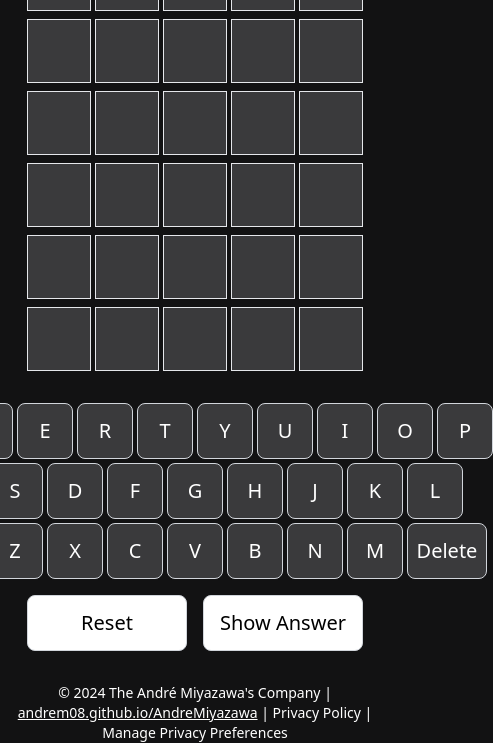
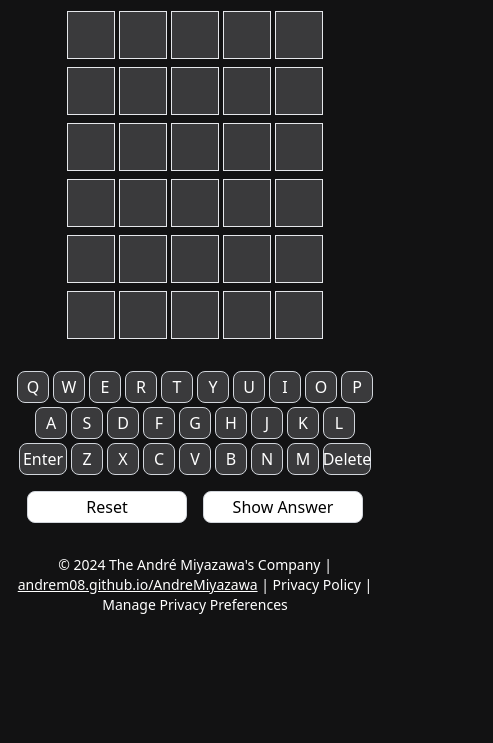
Before and after one commit to andrem08/WordsEng, a website: page src/index.html in a window 390 px wide. Shown: the part 141-884 px from the top of the page, 493 px wide, since content can reach past the window. After the commit the page ends 844 px from the top, so only its background shows below. Drawn offline with nearby package versions, Linux system fonts and the light colour scheme.

Commit message:
Updating to mobile

```diff
--- a/src/index.html
+++ b/src/index.html
@@ -8,6 +8,34 @@
     <style>
         .key:hover {
             transform: scale(1.1);
+        }
+
+        /* Media query for mobile devices */
+        @media (max-width: 640px) {
+            .w-16 {
+                width: 3rem; /* Adjust width for mobile */
+            }
+            .h-16 {
+                height: 3rem; /* Adjust height for mobile */
+            }
+            .w-20 {
+                width: 3rem; /* Adjust width for mobile */
+            }
+            .h-14 {
+                height: 2rem; /* Adjust height for mobile */
+            }
+            .w-14 {
+                width: 2rem; /* Adjust width for mobile */
+            }
+            .text-2xl {
+                font-size: 1.25rem; /* Adjust font size for mobile */
+            }
+            .text-xl {
+                font-size: 1rem; /* Adjust font size for mobile */
+            }
+            .text-5xl {
+                font-size: 2rem; /* Adjust font size for mobile */
+            }
         }
     </style>
 </head>
--- a/src/script.js
+++ b/src/script.js
@@ -89,7 +89,8 @@ function checkWord() {
             correct = false;
             if (randomWord.includes(userWord[i])) {
                 document.getElementById(`box-${userTry + 1}-${i + 1}`).style.backgroundColor = '#c9b458';
-                document.getElementById(`keyboard-${userWord[i]}`).style.backgroundColor = '#c9b458';
+                if(document.getElementById(`keyboard-${userWord[i]}`).style.backgroundColor !== '#588c4c')
+                    document.getElementById(`keyboard-${userWord[i]}`).style.backgroundColor = '#c9b458';
             }
         }
         else{
```
Lines whose indentation alone changed are shown as unchanged.
